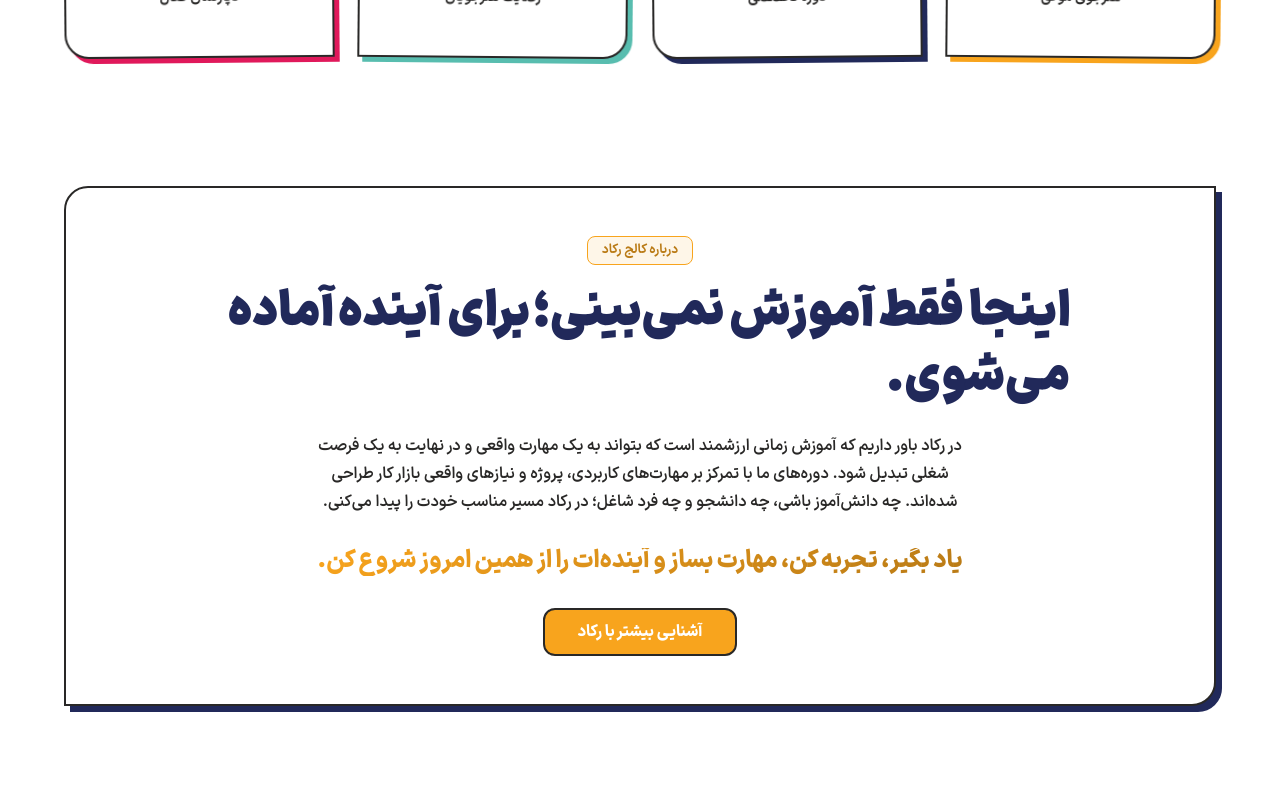
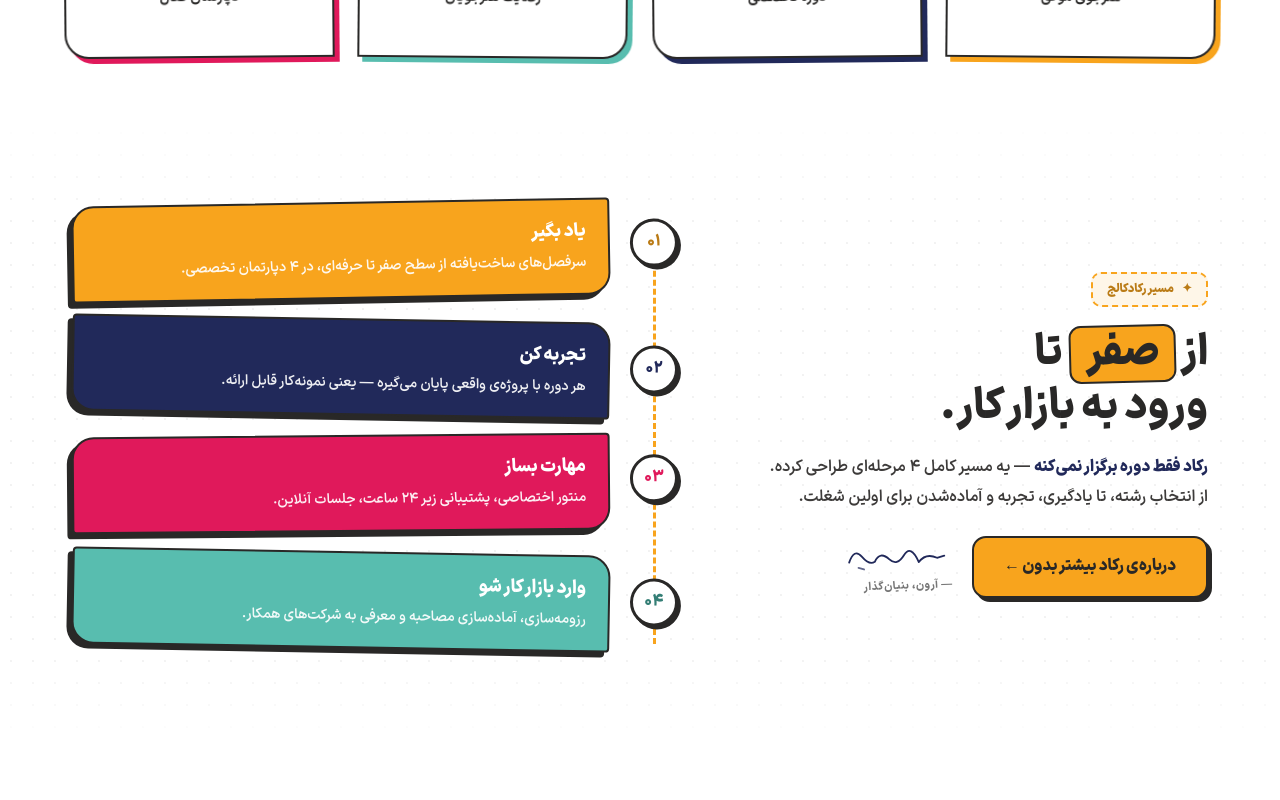
Before and after one commit to MohammadMehdiSadeghi/rokad-college, a React (Vite) app: page / in a window 1280 px wide. Shown: the part 1560-2360 px from the top of the page. Built offline with nearby package versions, Linux system fonts and the light colour scheme; the HTML template or start-up script is replaced by a standard one; a web font is replaced by a local one.

Commit message:
Rokad Route

```diff
--- a/src/App.jsx
+++ b/src/App.jsx
@@ -2,7 +2,7 @@ import Header from "./Components/Header/index.jsx";
 import Hero from "./pages/Home/sections/Hero/index.jsx";
 import PromoCards from "./pages/Home/sections/PromoCards/index.jsx";
 import PromoCards2 from "./pages/Home/sections/PromoCards2/index.jsx";
-import PromoSection from "./pages/Home/sections/PromoSection/index.jsx";
+import About from "./pages/Home/sections/About/index.jsx";
 import Features from "./pages/Home/sections/Features/index.jsx";
 import Courses from "./pages/Home/sections/Courses/index.jsx";
 import CourseCta from "./pages/Home/sections/CourseCta/index.jsx";
@@ -19,7 +19,7 @@ export default function App() {
         <Hero />
         <PromoCards />
         <PromoCards2 />
-        <PromoSection />
+        <About />
         <Features />
         <Courses />
         <CourseCta />
--- /dev/null
+++ b/src/pages/Home/sections/About/about.css
@@ -0,0 +1,261 @@
+/* =============================================
+   ABOUT — V2 · Timeline / Journey (خط زمانی مسیر یادگیری)
+   Tailwind-based (Tailwind v4)
+   Structure mirrors OffsetCard (site signature):
+   .abt-step > .abt-card (colored face) + ::after (dark offset back)
+   ============================================= */
+@reference "tailwindcss";
+
+/* ---- Section shell ---- */
+.abt-section {
+  @apply relative;
+  padding: 80px 72px;
+  background: var(--white);
+}
+/* Dot pattern overlay */
+.abt-section::before {
+  content: "";
+  position: absolute;
+  inset: 0;
+  background-image: radial-gradient(rgba(41,40,39,.06) 1.2px, transparent 1.3px);
+  background-size: 22px 22px;
+  -webkit-mask-image: linear-gradient(to bottom, transparent 0%, black 15%, black 85%, transparent 100%);
+          mask-image: linear-gradient(to bottom, transparent 0%, black 15%, black 85%, transparent 100%);
+  pointer-events: none;
+}
+
+/* ---- Inner grid ---- */
+.abt-inner {
+  @apply relative;
+  z-index: 1;
+  max-width: 1180px;
+  margin: 0 auto;
+  display: grid;
+  grid-template-columns: .9fr 1.1fr;
+  gap: 56px;
+  align-items: center;
+}
+
+/* ---- Left side (text) — in RTL this is the right column ---- */
+.abt-side {}
+
+/* Eyebrow tag */
+.abt-eyebrow {
+  @apply inline-flex items-center gap-2;
+  background: var(--college-light);
+  border: 2px dashed var(--college);
+  color: var(--college-dark);
+  padding: 6px 14px;
+  border-radius: 10px;
+  font-weight: 900;
+  font-size: 12px;
+  margin-bottom: 18px;
+}
+.abt-eyebrow::before {
+  content: "\2726"; /* ✦ */
+}
+
+/* Title */
+.abt-title {
+  @apply font-black;
+  margin: 0 0 18px;
+  font-size: 42px;
+  line-height: 1.2;
+  color: var(--ink);
+}
+.abt-title .hl {
+  @apply inline-block;
+  background: var(--college);
+  padding: 2px 14px;
+  border-radius: 12px;
+  border: 2.5px solid var(--ink);
+  transform: rotate(-1.5deg);
+}
+
+/* Body text */
+.abt-body {
+  color: var(--ink-faq);
+  font-size: 16px;
+  line-height: 1.9;
+  font-weight: 600;
+  margin: 0 0 24px;
+  max-width: 440px;
+}
+.abt-body strong {
+  color: var(--navy);
+  font-weight: 900;
+}
+
+/* Foot row */
+.abt-foot {
+  @apply flex items-center flex-wrap;
+  gap: 20px;
+  margin-top: 8px;
+}
+.abt-foot .abt-signature {
+  transform: rotate(-2deg);
+}
+
+/* ---- Button (custom, matching design V2) ---- */
+.abt-btn {
+  display: inline-flex;
+  align-items: center;
+  justify-content: center;
+  gap: 10px;
+  font-family: inherit;
+  font-weight: 900;
+  font-size: 16px;
+  padding: 16px 30px;
+  border-radius: 14px;
+  border: 2px solid var(--ink);
+  cursor: pointer;
+  transition: transform .25s ease-out;
+  background: var(--college);
+  color: var(--ink);
+  box-shadow: 4px 4px 0 var(--ink);
+}
+.abt-btn:hover {
+  transform: rotate(0) scale(1.04);
+}
+
+/* ---- Signature ---- */
+.abt-signature {
+  @apply inline-flex flex-col;
+  gap: 2px;
+}
+.abt-signature svg {
+  width: 110px;
+  height: auto;
+  color: var(--navy);
+}
+.abt-signature .who {
+  font-size: 11px;
+  font-weight: 800;
+  color: var(--ink-subtle);
+  letter-spacing: .5px;
+}
+
+/* ---- Right side: Vertical timeline ---- */
+.abt-timeline {
+  @apply relative;
+  padding-right: 56px;
+}
+/* Dashed vertical rail — sits BEHIND cards & circles (z-index:0),
+   cards/nodes paint above it. Adjust here if you want it moved. */
+.abt-timeline::before {
+  content: "";
+  position: absolute;
+  right: 10px;
+  top: 24px;
+  bottom: 24px;
+  border-right: 3px dashed var(--college);
+  z-index: 0;
+}
+
+/* Step wrapper — carries the dark offset back (::after) behind the card */
+.abt-step {
+  @apply relative;
+  margin-bottom: 20px;
+}
+/* Dark offset "shadow" back — site signature ink block, BEHIND the card */
+.abt-step::after {
+  content: "";
+  position: absolute;
+  top: 5px;
+  left: -5px;
+  right: 5px;
+  bottom: -5px;
+  background: var(--shadow-ink);
+  z-index: 0;
+}
+
+/* Card face — colored, sits ABOVE the back layer */
+.abt-card {
+  @apply relative;
+  z-index: 1;
+  padding: 18px 22px;
+  border: 2.5px solid var(--ink);
+}
+
+/* Step variants — MAIN color on the card face */
+.abt-step.n1 { transform: rotate(-1deg); }
+.abt-step.n1::after { border-radius: 22px 4px 22px 4px; }
+.abt-step.n1 .abt-card { border-radius: 22px 4px 22px 4px; background: var(--college); }
+
+.abt-step.n2 { transform: rotate(1deg); }
+.abt-step.n2::after { border-radius: 4px 22px 4px 22px; }
+.abt-step.n2 .abt-card { border-radius: 4px 22px 4px 22px; background: var(--navy); }
+
+.abt-step.n3 { transform: rotate(-.5deg); }
+.abt-step.n3::after { border-radius: 22px 4px 22px 4px; }
+.abt-step.n3 .abt-card { border-radius: 22px 4px 22px 4px; background: var(--accent); }
+
+.abt-step.n4 { transform: rotate(1deg); }
+.abt-step.n4::after { border-radius: 4px 22px 4px 22px; }
+.abt-step.n4 .abt-card { border-radius: 4px 22px 4px 22px; background: var(--teal); }
+
+/* Circle node — white disc, colored number, above the rail */
+.abt-step .node {
+  position: absolute;
+  top: 20px;
+  right: -70px;
+  width: 48px;
+  height: 48px;
+  background: var(--white);
+  border: 3px solid var(--ink);
+  border-radius: 50%;
+  display: flex;
+  align-items: center;
+  justify-content: center;
+  font-weight: 900;
+  font-size: 16px;
+  color: var(--ink);
+  box-shadow: 3px 3px 0 var(--ink);
+  z-index: 2;
+}
+.abt-step.n1 .node { color: var(--college-dark); }
+.abt-step.n2 .node { color: var(--navy); }
+.abt-step.n3 .node { color: var(--accent); }
+.abt-step.n4 .node { color: var(--teal-dark); }
+
+/* Step text — white on colored card */
+.abt-card h4 {
+  margin: 0 0 4px;
+  font-size: 18px;
+  font-weight: 900;
+  color: var(--white);
+}
+.abt-card p {
+  margin: 0;
+  color: var(--white);
+  font-size: 14px;
+  line-height: 1.7;
+  font-weight: 600;
+  opacity: .92;
+}
+
+/* ---- Responsive ---- */
+@media (max-width: 1024px) {
+  .abt-section {
+    padding-left: 36px;
+    padding-right: 36px;
+  }
+  .abt-inner {
+    grid-template-columns: 1fr;
+    gap: 36px;
+  }
+}
+@media (max-width: 600px) {
+  .abt-timeline {
+    padding-right: 36px;
+  }
+  .abt-timeline::before {
+    right: -2px;
+  }
+  .abt-step .node {
+    width: 36px;
+    height: 36px;
+    right: -56px;
+    font-size: 13px;
+  }
+}
--- /dev/null
+++ b/src/pages/Home/sections/About/index.jsx
@@ -0,0 +1,82 @@
+import "./about.css";
+
+const steps = [
+  {
+    num: "۰۱",
+    title: "یاد بگیر",
+    text: "سرفصل‌های ساخت‌یافته از سطح صفر تا حرفه‌ای، در ۴ دپارتمان تخصصی.",
+    cls: "n1",
+  },
+  {
+    num: "۰۲",
+    title: "تجربه کن",
+    text: "هر دوره با پروژه‌ی واقعی پایان می‌گیره — یعنی نمونه‌کار قابل ارائه.",
+    cls: "n2",
+  },
+  {
+    num: "۰۳",
+    title: "مهارت بساز",
+    text: "منتور اختصاصی، پشتیبانی زیر ۲۴ ساعت، جلسات آنلاین.",
+    cls: "n3",
+  },
+  {
+    num: "۰۴",
+    title: "وارد بازار کار شو",
+    text: "رزومه‌سازی، آماده‌سازی مصاحبه و معرفی به شرکت‌های همکار.",
+    cls: "n4",
+  },
+];
+
+export default function About() {
+  return (
+    <section className="abt-section" id="about">
+      <div className="abt-inner">
+        {/* Left side — text (right column in RTL) */}
+        <div className="abt-side">
+          <span className="abt-eyebrow">مسیر رکاد‌کالج</span>
+          <h2 className="abt-title">
+            از <span className="hl">صفر</span> تا
+            <br />
+            ورود به بازار کار.
+          </h2>
+          <p className="abt-body">
+            <strong>رکاد فقط دوره برگزار نمی‌کنه</strong> — یه مسیر کامل ۴
+            مرحله‌ای طراحی کرده. از انتخاب رشته، تا یادگیری، تجربه و
+            آماده‌شدن برای اولین شغلت.
+          </p>
+          <div className="abt-foot">
+            <button className="abt-btn">درباره‌ی رکاد بیشتر بدون ←</button>
+            <div className="abt-signature">
+              <svg
+                viewBox="0 0 120 40"
+                fill="none"
+                stroke="currentColor"
+                strokeWidth="2"
+                strokeLinecap="round"
+                strokeLinejoin="round"
+              >
+                <path d="M8 24 Q 14 8, 22 18 T 36 24 Q 42 12, 52 22 Q 60 30, 68 18 T 84 26 Q 92 16, 104 22 L 112 20" />
+                <path d="M18 30 L 24 32" opacity=".7" />
+              </svg>
+              <span className="who">— آرون، بنیان‌گذار</span>
+            </div>
+          </div>
+        </div>
+
+        {/* Right side — vertical timeline (left column in RTL) */}
+        <div className="abt-timeline">
+          {steps.map((s) => (
+            <div key={s.num} className={`abt-step ${s.cls}`}>
+              {/* colored card face — sits ABOVE the dark back layer */}
+              <div className="abt-card">
+                <span className="node">{s.num}</span>
+                <h4>{s.title}</h4>
+                <p>{s.text}</p>
+              </div>
+            </div>
+          ))}
+        </div>
+      </div>
+    </section>
+  );
+}
```
